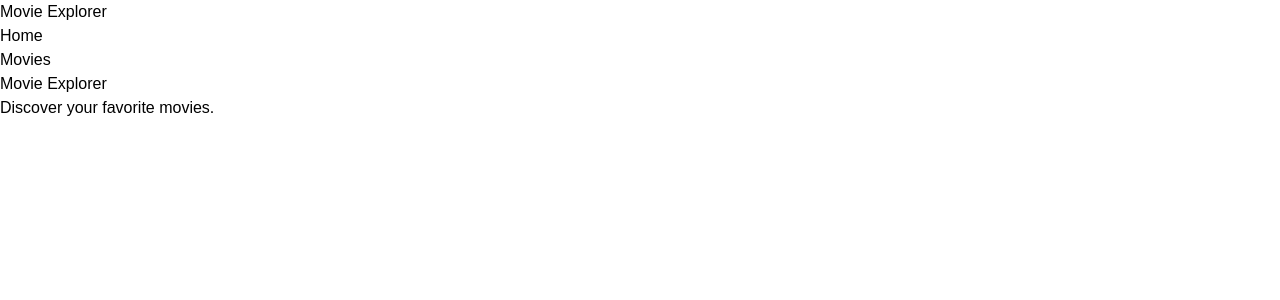
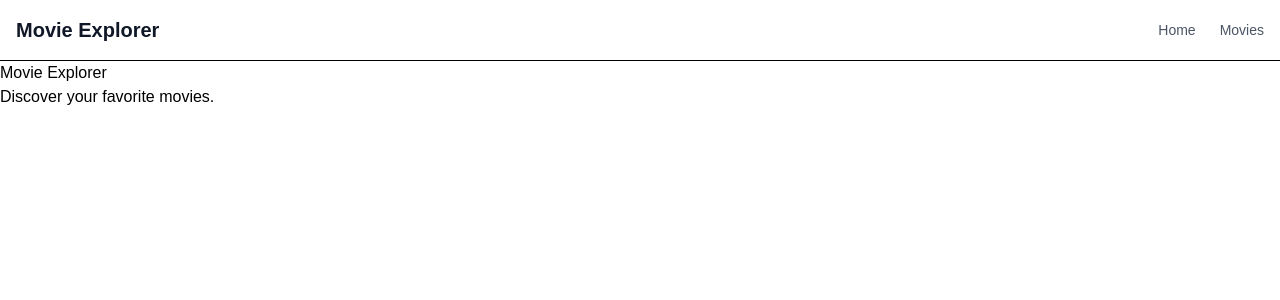
Before and after one commit to mohammad-shirani-developer/movie-explorer, a Next.js app: page / in a window 1280 px wide. Shown: the top 300 px of the page. Built offline with nearby package versions, Linux system fonts and the light colour scheme.

Commit message:
feat: enhance header styling and layout

```diff
--- a/app/components/Header.tsx
+++ b/app/components/Header.tsx
@@ -2,17 +2,29 @@ import Link from "next/link";
 
 const Header = () => {
   return (
-    <header>
-      <nav>
-        <Link href="/">Movie Explorer</Link>
+    <header className="border-b bg-white">
+      <nav className=" flex items-center justify-between px-4 py-4">
+        <Link href="/" className="text-xl font-bold text-gray-900">
+          Movie Explorer
+        </Link>
 
-        <ul>
+        <ul className="flex items-center gap-6">
           <li>
-            <Link href="/">Home</Link>
+            <Link
+              href="/"
+              className="text-sm font-medium text-gray-600 transition-colors hover:text-gray-900"
+            >
+              Home
+            </Link>
           </li>
 
           <li>
-            <Link href="/movies">Movies</Link>
+            <Link
+              href="/movies"
+              className="text-sm font-medium text-gray-600 transition-colors hover:text-gray-900"
+            >
+              Movies
+            </Link>
           </li>
         </ul>
       </nav>
```
